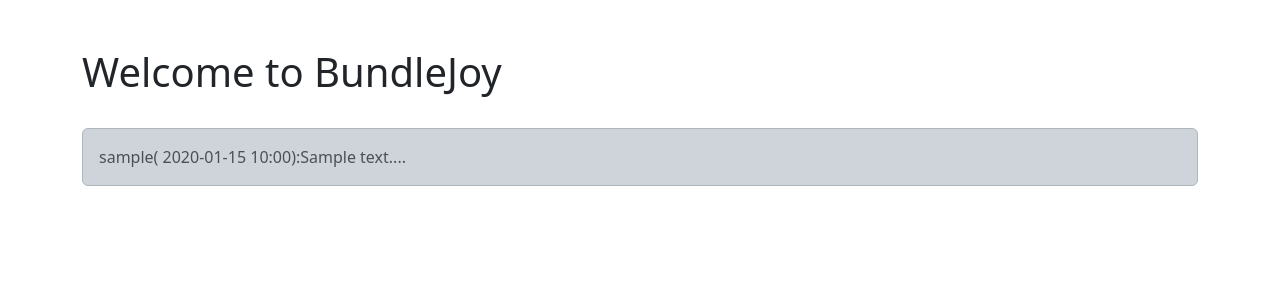
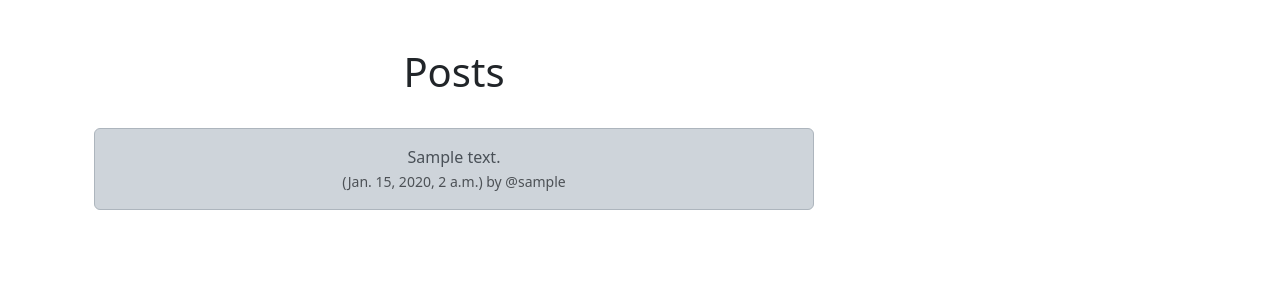
Before and after one commit to dfloresca/bundlejoy, a Django app: page / in a window 1280 px wide. Shown: the part 56-356 px from the top of the page. Run offline with Django 5.2, Linux system fonts and the light colour scheme; tables that the repository leaves empty hold one stand-in row (values such as "Sample post").

Commit message:
feat: added styling to home.html and created form to create post

```diff
--- a/social/templates/home.html
+++ b/social/templates/home.html
@@ -1,11 +1,39 @@
 {% extends 'base.html' %}
 
 {% block content %}
-<h1>Welcome to BundleJoy</h1>
-<br/>
-    {% for post in posts %}
-    <div class="alert alert-dark" role="alert">
-        {{ post }}
-    </div> <br/> <br/>
-    {% endfor %}
+
+
+<div class="container text-center">
+    <div class="row">
+        <div class="col-8">
+
+            <h1>Posts</h1>
+            <br />
+            {% for post in posts %}
+            <div class="alert alert-dark" role="alert">
+                {{ post.body }} <br/>
+                <small class="text-muted">
+                    ({{ post.created_at }}) by
+                    @{{ post.user.username }}
+                </small>
+            </div> <br /> <br />
+            {% endfor %}
+        </div>
+        <div class="col-4">
+            <br /><br /><br />
+            {% if form %}
+            <form method=POST>
+                {% csrf_token %}
+                {{ form.as_p }}
+                <button type="submit" class="btn btn-secondary">Post</button>
+            </form>
+            {% endif %}
+        </div>
+    </div>
+</div>
+
+
+
+
+
 {% endblock %}
```
